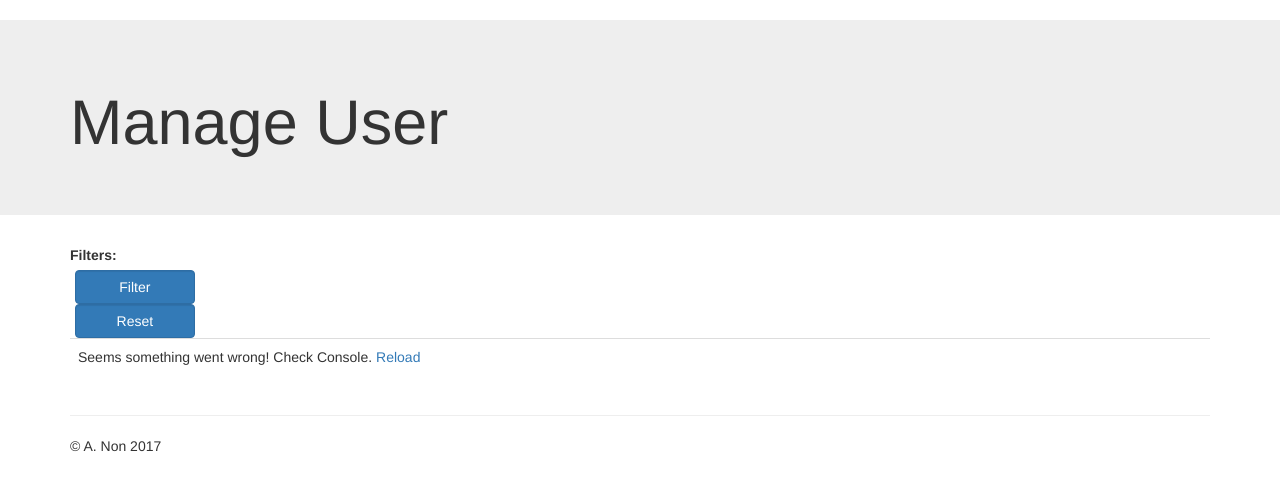
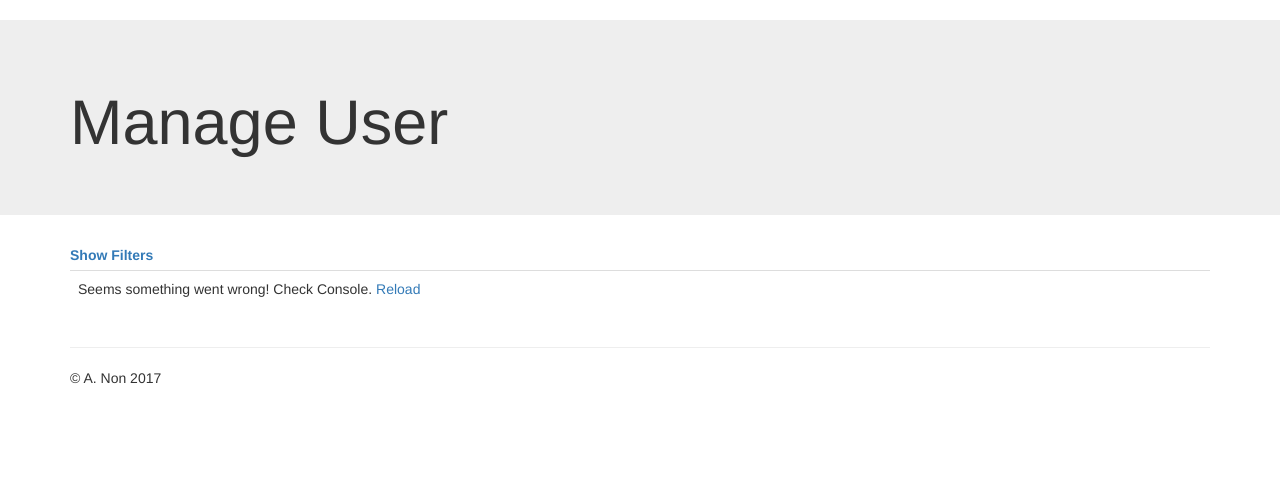
Before and after one commit to sabbir360/mvc-flask, a Python web app: template application/templates/dashboard/manage-user.html in a window 1280 px wide. Shown: the part 52-543 px from the top of the page. Run offline with Jinja, Linux system fonts and the light colour scheme; the template is opened without the code that fills it, so the values that code supplies are empty; some libraries are stand-ins or nearby versions.

Commit message:
date validation error, and equal filter issue fixed

```diff
--- a/application/static/css/default.css
+++ b/application/static/css/default.css
@@ -65,3 +65,10 @@ ul.errors {
 .sgrid.filters .value{
     margin-top: 3px;
 }
+.sgrid .filter_items{
+    display: none;
+}
+
+.sgrid .start-filter, .sgrid .reset{
+    display: inline!important;
+}
--- a/application/static/js/sgrid.js
+++ b/application/static/js/sgrid.js
@@ -201,7 +201,7 @@ the_sgrid = {
                             "<option " + selected_maker("<", data, data_table_head.name) + " data-value='<'>&lt;</option>" +
                             "<option " + selected_maker(">=", data, data_table_head.name) + " data-value='>='>&gt=</option>" +
                             "<option " + selected_maker("<=", data, data_table_head.name) + " data-value='<='>&lt=</option>" +
-                            "<option " + selected_maker("==", data, data_table_head.name) + " data-value='='>=</option>" +
+                            "<option " + selected_maker("==", data, data_table_head.name) + " data-value='=='>=</option>" +
                             "<option " + selected_maker("!=", data, data_table_head.name) + " data-value='!='>!=</option>";
 
                         filter_html += "</select>";
@@ -220,7 +220,7 @@ the_sgrid = {
                     } else if (data_table_head.field_type == "date") {
                         filter_html += "<div class='filter-container'><label for='" + data_table_head.name + "' >" + data_table_head.title + "</label>";
                         filter_html += "<select class='selectbox form-control operator'>" +
-                            "<option " + selected_maker("==", data, data_table_head.name) + " data-value='='>=</option>" +
+                            "<option " + selected_maker("==", data, data_table_head.name) + " data-value='=='>=</option>" +
                             "<option " + selected_maker(">", data, data_table_head.name) + " data-value='>'>&gt;</option>" +
                             "<option " + selected_maker(">=", data, data_table_head.name) + " data-value='>='>&gt;=</option>" +
                             "<option " + selected_maker("<", data, data_table_head.name) + " data-value='<'>&lt;</option>" +
@@ -229,12 +229,12 @@ the_sgrid = {
                             "<option " + selected_maker("not-like", data, data_table_head.name) + " data-value='not-like'>Not Like</option>" +
                             "<option " + selected_maker("!=", data, data_table_head.name) + " data-value='!='>!=</option>" +
                             "</select>";
-                        filter_html += "<input placeholder='YYYY-MM-DD' value='" + filter_input_value_set(data, data_table_head.name) + "' type='text' class='form-control value' name='" + data_table_head.name + "' />";
+                        filter_html += "<input onblur='the_sgrid.validateDateOnType(this)' placeholder='YYYY-MM-DD' value='" + filter_input_value_set(data, data_table_head.name) + "' type='text' class='form-control value' name='" + data_table_head.name + "' />";
                         filter_html += "</div>";
                     } else if (data_table_head.field_type == "bool") {
                         filter_html += "<div class='filter-container'><label for='" + data_table_head.name + "' >" + data_table_head.title + "</label>";
                         filter_html += "<select class='selectbox form-control operator'>" +
-                            "<option " + selected_maker("==", data, data_table_head.name) + " data-value='='>=</option>" +
+                            "<option " + selected_maker("==", data, data_table_head.name) + " data-value='=='>=</option>" +
                             "<option " + selected_maker("!=", data, data_table_head.name) + " data-value='!='>!=</option>" +
                             "</select>";
                         filter_html += "<input type='text' readonly='true' value='True' class='form-control value' name='" + data_table_head.name + "' />";
@@ -242,7 +242,7 @@ the_sgrid = {
                     } else if (data_table_head.field_type == "option") {
                         filter_html += "<div class='filter-container'><label for='" + data_table_head.name + "' >" + data_table_head.title + "</label>";
                         filter_html += "<select class='selectbox form-control operator'>" +
-                            "<option " + selected_maker("==", data, data_table_head.name) + " data-value='='>=</option>" +
+                            "<option " + selected_maker("==", data, data_table_head.name) + " data-value='=='>=</option>" +
                             "<option " + selected_maker("!=", data, data_table_head.name) + " data-value='!='>!=</option>" +
                             "</select>";
                         filter_html += "<select name='" + data_table_head.name + "' class='selectbox form-control value'>"
@@ -329,9 +329,10 @@ the_sgrid = {
 
         }
 
-        filter_html = "<div class='sgrid filters'><div><label>Filters:</label></div>" + filter_html;
+        filter_html = "<div class='sgrid filters'><div><label><a class='show_filters' href='javascript:void(0);'>Show Filters</a></label></div><div class='filter_items'>"+ filter_html +"";
+
         filter_html += "<div class='filter-container'><button class='start-filter form-control btn btn-primary btn-md'>Filter</button>"
-        filter_html += "<button class='reset-filter form-control btn btn-primary btn-md'>Reset</button></div></div>";
+        filter_html += "<button class='reset-filter form-control btn btn-primary btn-md'>Reset</button></div></div></div>";
 
         $(the_sgrid.table_id).html('<div class="sgrid-loader">Loading....</div>' + filter_html + final_table);
         the_sgrid.initialize();
@@ -350,6 +351,27 @@ the_sgrid = {
          }).join('&');
          history.pushState({}, document.title, data.meta.url+"?"+str)
          }*/
+        the_sgrid.showFilters();
+    },
+    validateDateOnType:function (obj) {
+        // alert(obj.value)
+        if(obj.value.length>0&&!isValidDate(obj.value)){
+            alert("Invalid Date format!\nCorrect format is YYYY-MM-DD.");
+            obj.value = '';
+            obj.focus()
+        }
+    },
+    showFilters:function () {
+        $(".show_filters").on('click', function () {
+            //alert($(this).text());
+            if($(this).text()=="Show Filters"){
+                $(".filter_items").show();
+                $(this).text("Hide Filters");
+            }else{
+                $(".filter_items").hide();
+                $(this).text("Show Filters");
+            }
+        })
     }
 
 }
--- /dev/null
+++ b/application/static/js/validators.js
@@ -0,0 +1,29 @@
+/**
+ * Created by Sabbir on 07/03/2017.
+ */
+// Validates that the input string is a valid date formatted as "mm/dd/yyyy"
+function isValidDate(dateString)
+{
+
+    // First check for the pattern
+    if(!/^\d{4}-\d{1,2}-\d{1,2}$/.test(dateString))
+        return false;
+
+    // Parse the date parts to integers
+    var parts = dateString.split("-");
+    var year = parseInt(parts[0], 10);
+    var month = parseInt(parts[1], 10);
+    var day = parseInt(parts[2], 10);
+    // Check the ranges of month and year
+    if(year < 1000 || year > 3000 || month == 0 || month > 12)
+        return false;
+
+    var monthLength = [ 31, 28, 31, 30, 31, 30, 31, 31, 30, 31, 30, 31 ];
+
+    // Adjust for leap years
+    if(year % 400 == 0 || (year % 100 != 0 && year % 4 == 0))
+        monthLength[1] = 29;
+
+    // Check the range of the day
+    return day > 0 && day <= monthLength[month - 1];
+};
--- a/application/templates/dashboard/manage-user.html
+++ b/application/templates/dashboard/manage-user.html
@@ -1,6 +1,7 @@
 {% extends "base.html" %}
 
 {% block datagrid %}
+<script type="text/javascript" src="{{ url_for("static", filename="js/validators.js") }}"></script>
 <script type="text/javascript" src="{{ url_for("static", filename="js/sgrid.js") }}"></script>
 <script type="text/javascript">
     {% autoescape false %}
@@ -8,6 +9,7 @@
     $(document).ready(function () {
         the_sgrid.table_id = "#jsGrid";
         the_sgrid.initialize();
+        //the_sgrid.showFilters();
         {#the_sgrid.table_header = [
                         {"title": "Name", "sortable": true, "name": "full_name",
                          "asc": "asc"},
```
